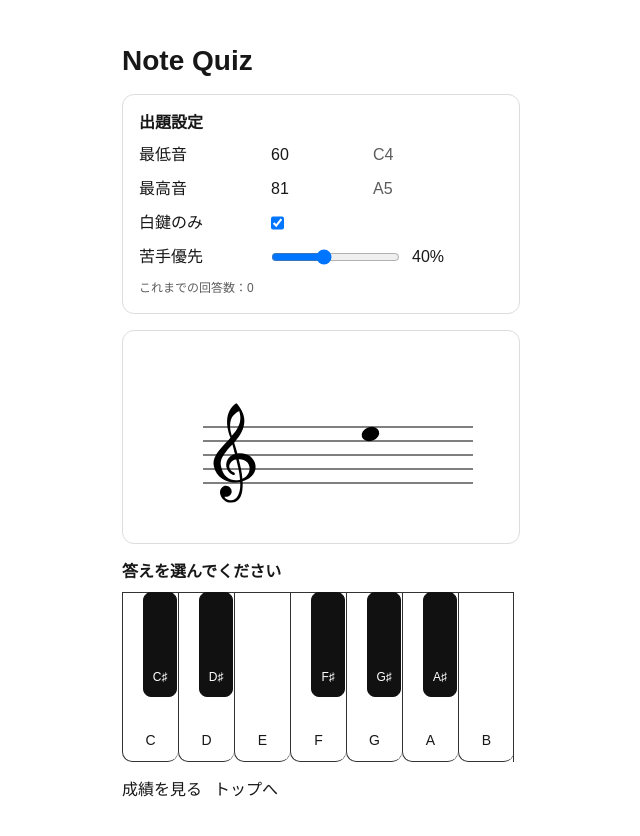
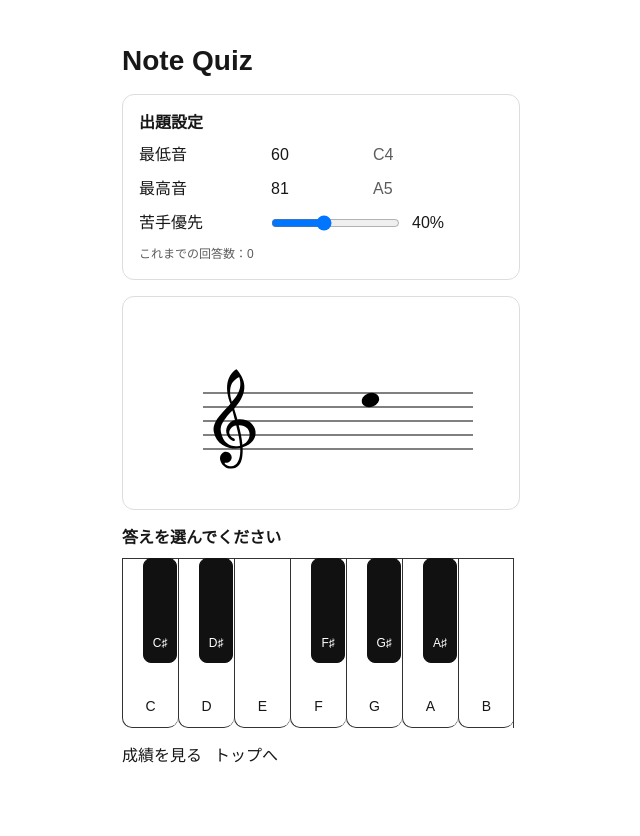
Before and after one commit to tam-tamshow/note-quiz, a Next.js app: page /quiz in a window 1280 px wide. Shown: the top 836 px of the page, without its empty margins (319-959 px from the left). After the commit the page ends 808 px from the top, so only its background shows below. Built offline with nearby package versions, Linux system fonts and the light colour scheme.

Commit message:
問題を白鍵のみに固定

```diff
--- a/src/app/quiz/QuizPageClient.tsx
+++ b/src/app/quiz/QuizPageClient.tsx
@@ -134,19 +134,6 @@ export default function QuizPageClient() {
           </label>
 
           <label style={{ display: "flex", gap: 12 }}>
-            <span style={{ width: 120 }}>白鍵のみ</span>
-            <input
-              type="checkbox"
-              checked={settings.whiteKeysOnly}
-              onChange={(e) =>
-                updateSettings({
-                  whiteKeysOnly: e.target.checked,
-                })
-              }
-            />
-          </label>
-
-          <label style={{ display: "flex", gap: 12 }}>
             <span style={{ width: 120 }}>苦手優先</span>
             <input
               type="range"
--- a/src/lib/quiz/generator.ts
+++ b/src/lib/quiz/generator.ts
@@ -25,10 +25,8 @@ function buildMidiPool(settings: QuizSettings): number[] {
 
   const pool: number[] = [];
   for (let m = min; m <= max; m++) {
-    if (settings.whiteKeysOnly) {
-      const pc = ((m % 12) + 12) % 12;
-      if (!WHITE_PCS.has(pc)) continue;
-    }
+    const pc = ((m % 12) + 12) % 12;
+    if (!WHITE_PCS.has(pc)) continue;
     pool.push(m);
   }
 
--- a/src/lib/quiz/settings.ts
+++ b/src/lib/quiz/settings.ts
@@ -3,7 +3,6 @@
 export type QuizSettings = {
   minMidi: number;
   maxMidi: number;
-  whiteKeysOnly: boolean;
   weakBias: number;
 };
 
@@ -12,7 +11,6 @@ const KEY = "note_quiz_settings_v1";
 export const DEFAULT_SETTINGS: QuizSettings = {
   minMidi: 60,
   maxMidi: 81,
-  whiteKeysOnly: true,
   weakBias: 0.4,
 };
 
@@ -26,7 +24,6 @@ export function loadSettings(): QuizSettings {
     return {
       minMidi: clampInt(x.minMidi ?? DEFAULT_SETTINGS.minMidi, 0, 127),
       maxMidi: clampInt(x.maxMidi ?? DEFAULT_SETTINGS.maxMidi, 0, 127),
-      whiteKeysOnly: x.whiteKeysOnly ?? DEFAULT_SETTINGS.whiteKeysOnly,
       weakBias: clampNum(x.weakBias ?? DEFAULT_SETTINGS.weakBias, 0, 1),
     };
   } catch {
```
